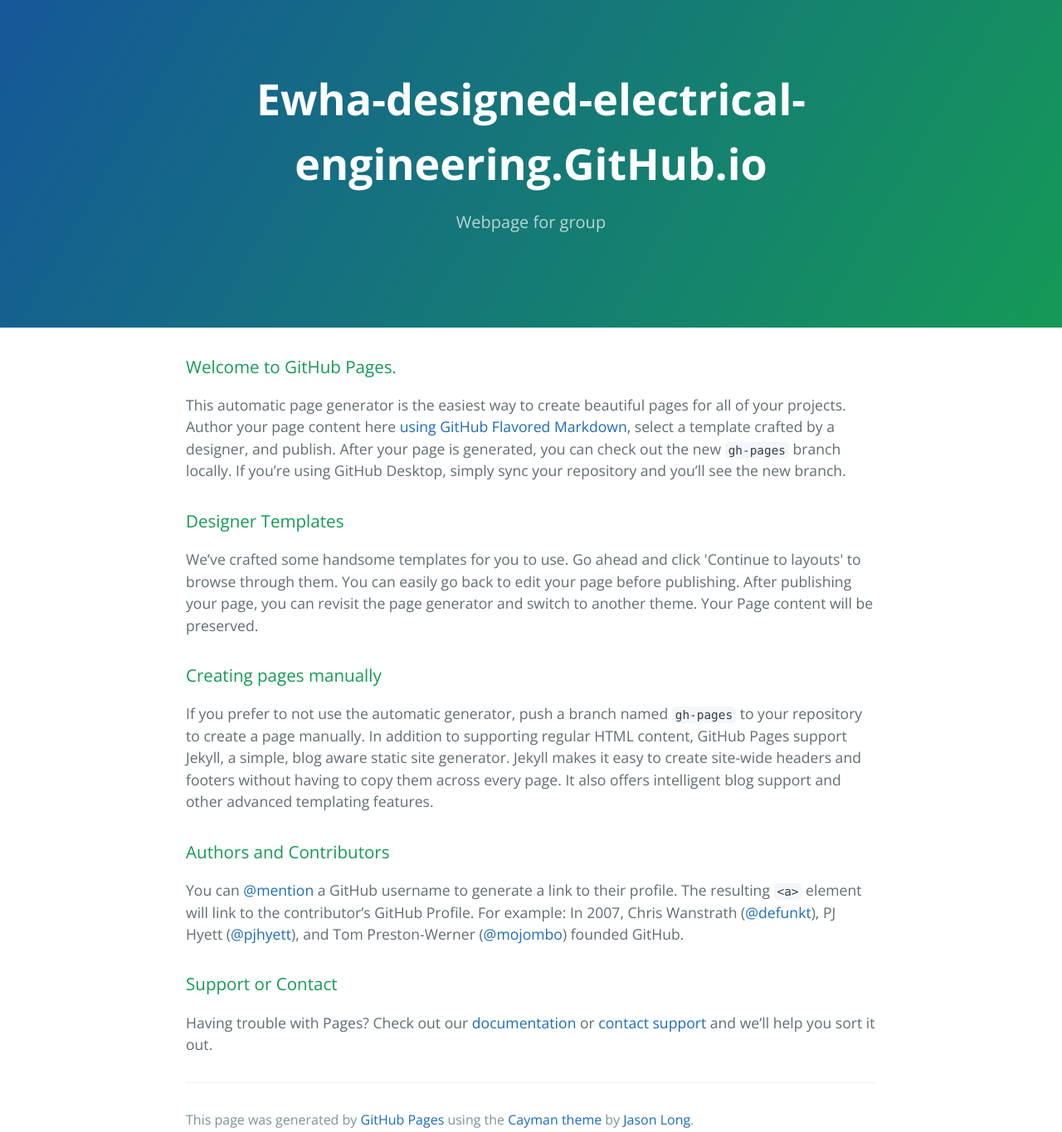
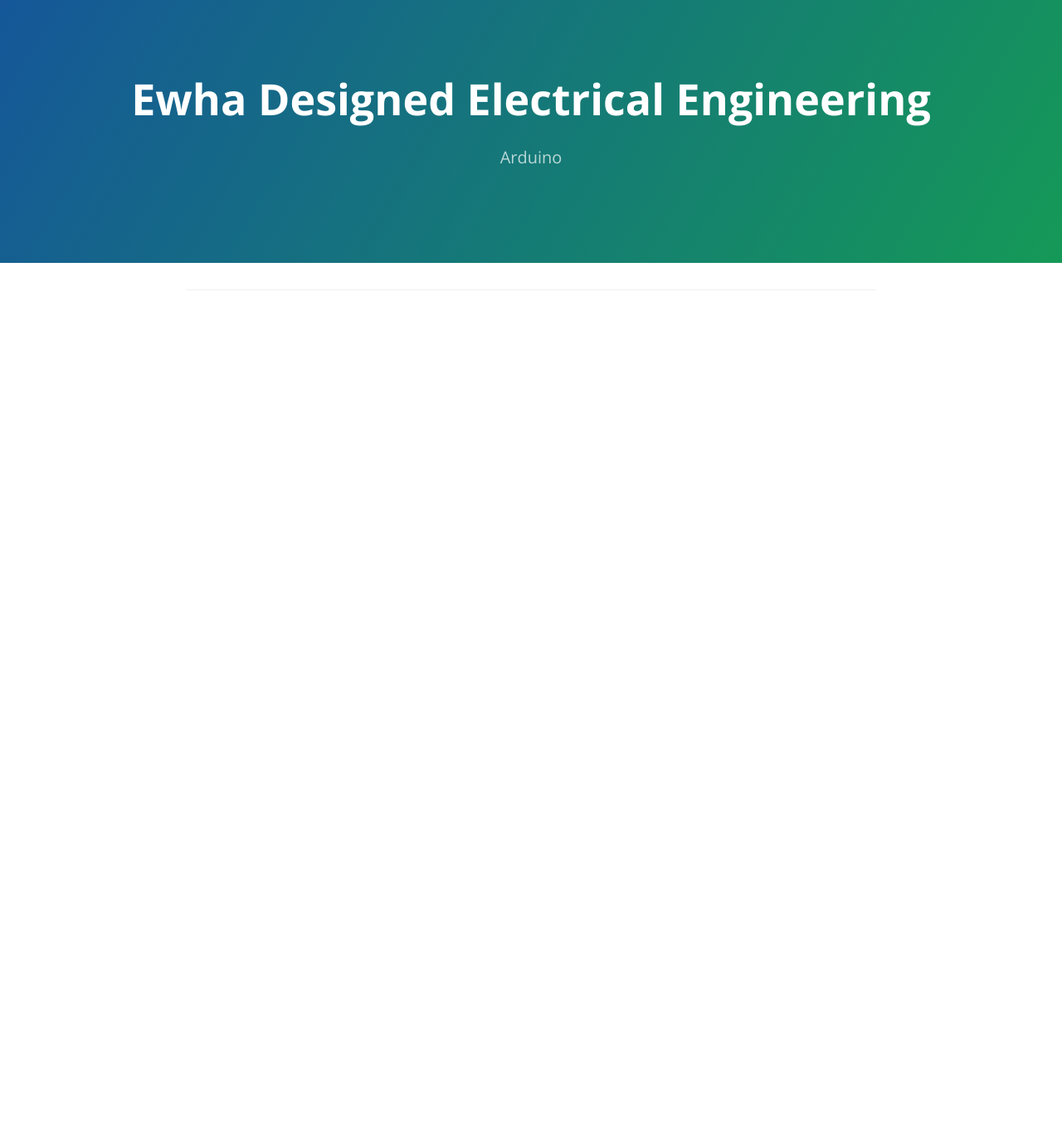
Before and after one commit to Ewha-Designed-Electrical-Engineering/Ewha-Designed-Electrical-Engineering.github.io, a plain HTML site: page index.html in a window 1280 px wide. Shown: the whole page at 83% size. After the commit the page ends 800 px from the top, so only its background shows below. Drawn offline with nearby package versions, Linux system fonts and the light colour scheme.

Commit message:
Update index.html

```diff
--- a/index.html
+++ b/index.html
@@ -2,7 +2,7 @@
 <html lang="en-us">
   <head>
     <meta charset="UTF-8">
-    <title>Ewha Designed Electrical Engineering</title>
+    <title>Group Website</title>
     <meta name="viewport" content="width=device-width, initial-scale=1">
     <link rel="stylesheet" type="text/css" href="stylesheets/normalize.css" media="screen">
     <link href='https://fonts.googleapis.com/css?family=Open+Sans:400,700' rel='stylesheet' type='text/css'>
@@ -11,39 +11,14 @@
   </head>
   <body>
     <section class="page-header">
-      <h1 class="project-name">Ewha-designed-electrical-engineering.GitHub.io</h1>
-      <h2 class="project-tagline">Webpage for group</h2>
+      <h1 class="project-name">Ewha Designed Electrical Engineering</h1>
+      <h2 class="project-tagline">Arduino</h2>
     </section>
 
     <section class="main-content">
-      <h3>
-<a id="welcome-to-github-pages" class="anchor" href="#welcome-to-github-pages" aria-hidden="true"><span aria-hidden="true" class="octicon octicon-link"></span></a>Welcome to GitHub Pages.</h3>
-
-<p>This automatic page generator is the easiest way to create beautiful pages for all of your projects. Author your page content here <a href="https://guides.github.com/features/mastering-markdown/">using GitHub Flavored Markdown</a>, select a template crafted by a designer, and publish. After your page is generated, you can check out the new <code>gh-pages</code> branch locally. If you’re using GitHub Desktop, simply sync your repository and you’ll see the new branch.</p>
-
-<h3>
-<a id="designer-templates" class="anchor" href="#designer-templates" aria-hidden="true"><span aria-hidden="true" class="octicon octicon-link"></span></a>Designer Templates</h3>
-
-<p>We’ve crafted some handsome templates for you to use. Go ahead and click 'Continue to layouts' to browse through them. You can easily go back to edit your page before publishing. After publishing your page, you can revisit the page generator and switch to another theme. Your Page content will be preserved.</p>
-
-<h3>
-<a id="creating-pages-manually" class="anchor" href="#creating-pages-manually" aria-hidden="true"><span aria-hidden="true" class="octicon octicon-link"></span></a>Creating pages manually</h3>
-
-<p>If you prefer to not use the automatic generator, push a branch named <code>gh-pages</code> to your repository to create a page manually. In addition to supporting regular HTML content, GitHub Pages support Jekyll, a simple, blog aware static site generator. Jekyll makes it easy to create site-wide headers and footers without having to copy them across every page. It also offers intelligent blog support and other advanced templating features.</p>
-
-<h3>
-<a id="authors-and-contributors" class="anchor" href="#authors-and-contributors" aria-hidden="true"><span aria-hidden="true" class="octicon octicon-link"></span></a>Authors and Contributors</h3>
-
-<p>You can <a href="https://help.github.com/articles/basic-writing-and-formatting-syntax/#mentioning-users-and-teams" class="user-mention">@mention</a> a GitHub username to generate a link to their profile. The resulting <code>&lt;a&gt;</code> element will link to the contributor’s GitHub Profile. For example: In 2007, Chris Wanstrath (<a href="https://github.com/defunkt" class="user-mention">@defunkt</a>), PJ Hyett (<a href="https://github.com/pjhyett" class="user-mention">@pjhyett</a>), and Tom Preston-Werner (<a href="https://github.com/mojombo" class="user-mention">@mojombo</a>) founded GitHub.</p>
-
-<h3>
-<a id="support-or-contact" class="anchor" href="#support-or-contact" aria-hidden="true"><span aria-hidden="true" class="octicon octicon-link"></span></a>Support or Contact</h3>
-
-<p>Having trouble with Pages? Check out our <a href="https://help.github.com/pages">documentation</a> or <a href="https://github.com/contact">contact support</a> and we’ll help you sort it out.</p>
 
       <footer class="site-footer">
 
-        <span class="site-footer-credits">This page was generated by <a href="https://pages.github.com">GitHub Pages</a> using the <a href="https://github.com/jasonlong/cayman-theme">Cayman theme</a> by <a href="https://twitter.com/jasonlong">Jason Long</a>.</span>
       </footer>
 
     </section>
```
